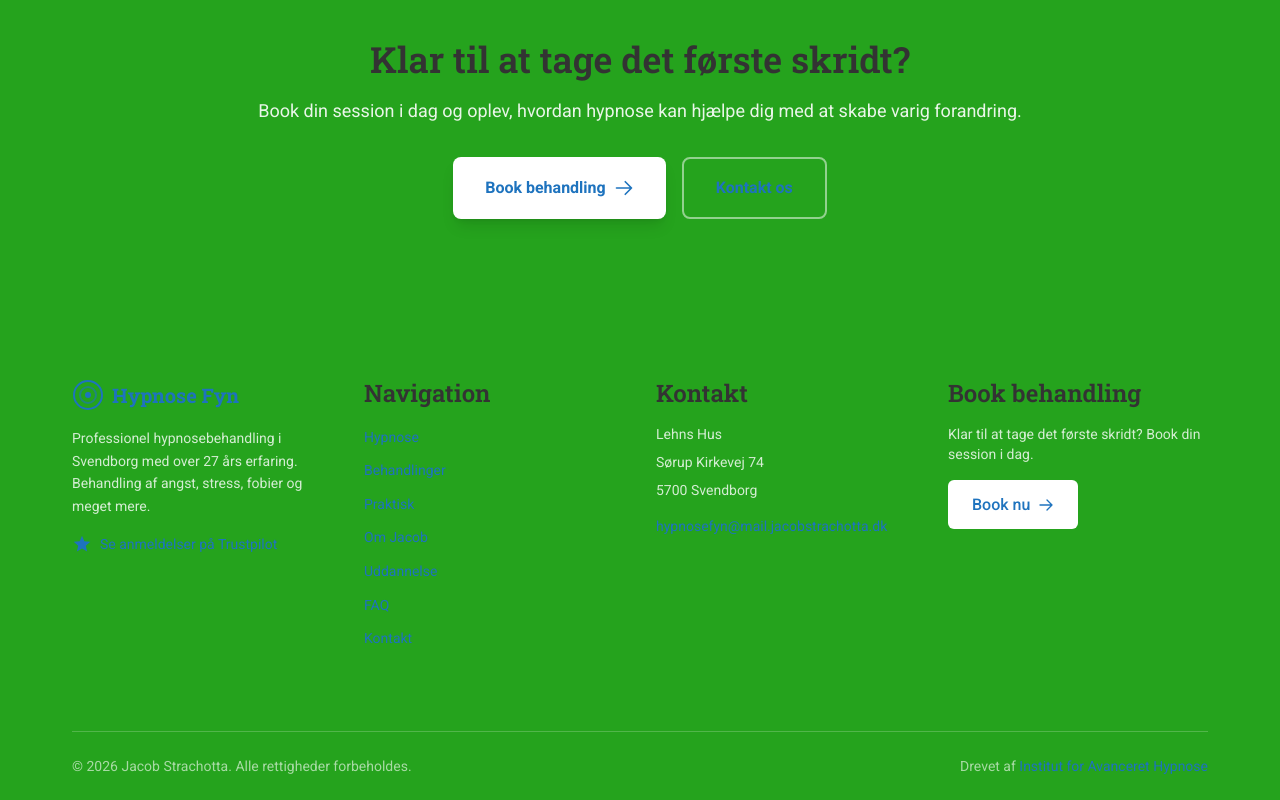
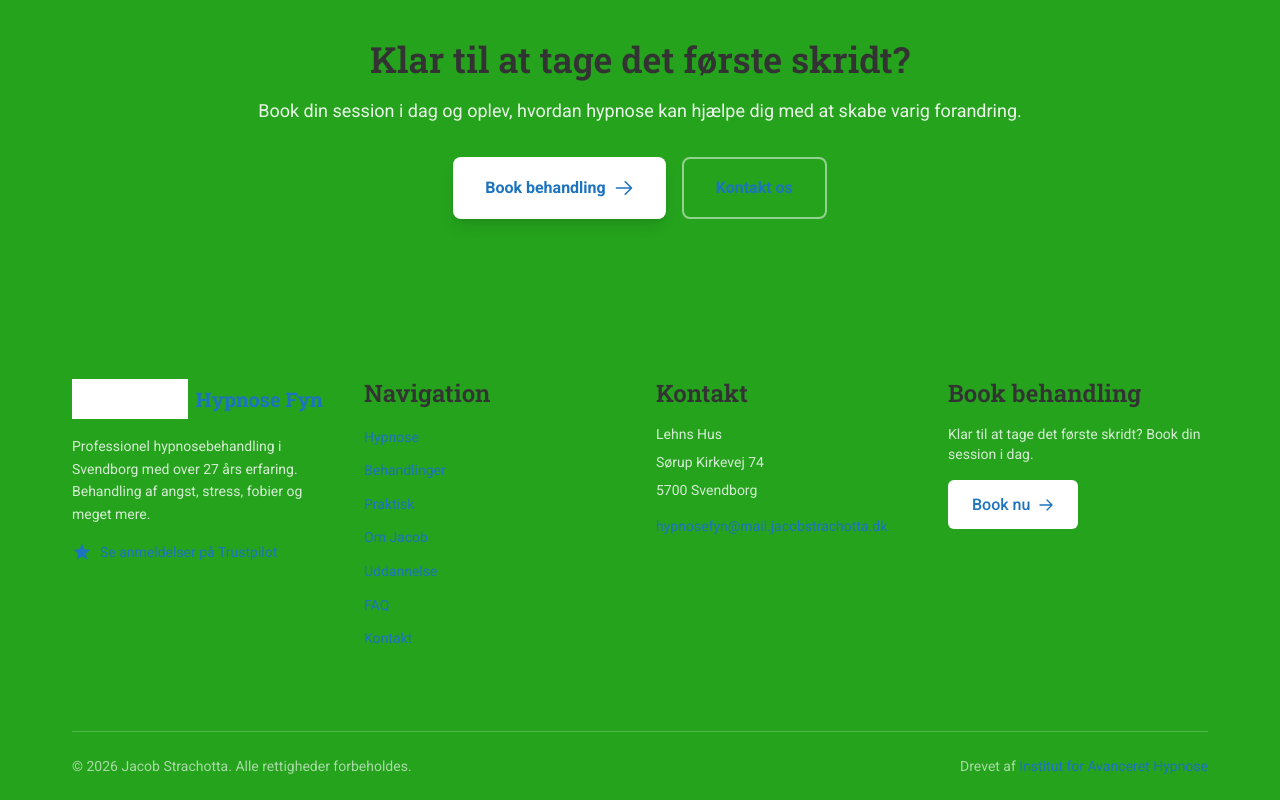
Before and after one commit to thebinarybeastieboy/hypnosefyn.dk, a Next.js app: page / in a window 1280 px wide. Shown: the part 5158-5958 px from the top of the page. Built offline with nearby package versions, Linux system fonts and the light colour scheme.

Commit message:
fix: use real logo in footer

```diff
--- a/components/layout/Footer.tsx
+++ b/components/layout/Footer.tsx
@@ -17,17 +17,11 @@ export default function Footer() {
                             className="flex items-center gap-2 text-xl font-bold text-white hover:text-white/80 transition-colors mb-4"
                             style={{ fontFamily: 'var(--font-headline)' }}
                         >
-                            <svg
-                                className="w-8 h-8"
-                                viewBox="0 0 32 32"
-                                fill="none"
-                                xmlns="http://www.w3.org/2000/svg"
-                                aria-hidden="true"
-                            >
-                                <circle cx="16" cy="16" r="14" stroke="currentColor" strokeWidth="2" />
-                                <circle cx="16" cy="16" r="8" stroke="currentColor" strokeWidth="2" opacity="0.6" />
-                                <circle cx="16" cy="16" r="3" fill="currentColor" />
-                            </svg>
+                            <img
+                                src="/images/logo.png"
+                                alt="Hypnose Fyn logo"
+                                className="h-10 w-auto brightness-0 invert"
+                            />
                             <span>Hypnose Fyn</span>
                         </Link>
                         <p className="text-white/80 text-sm leading-relaxed mb-4">
```
